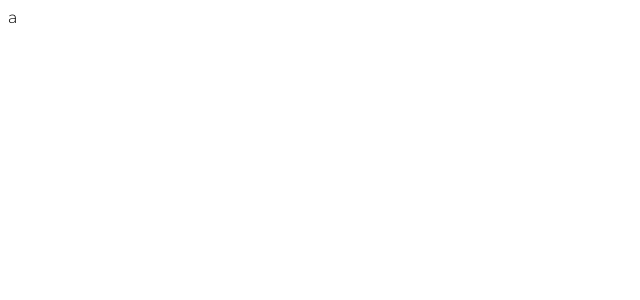
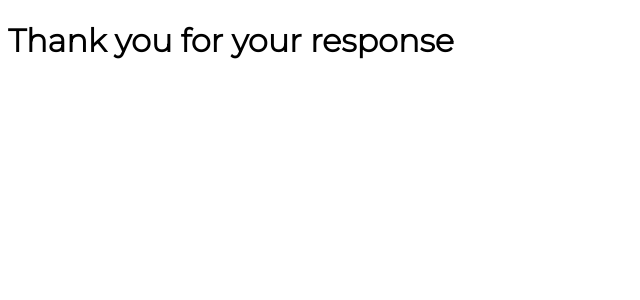
Before and after one commit to LucasNarZ/Form, a Next.js app in the folder form/: page /finish in a window 1280 px wide. Shown: the top 300 px of the page, without its empty margins (0-640 px from the left). Built offline with nearby package versions, Linux system fonts and the light colour scheme.

Commit message:
finishing the finish section

```diff
--- a/form/src/app/finish/page.tsx
+++ b/form/src/app/finish/page.tsx
@@ -1,9 +1,11 @@
 import React from "react"
+
+
 
 export default function Finish(){
     return(
-        <React.Fragment>
-            a
-        </React.Fragment>
+        <div className="bg-white w-screen h-screen flex items-center justify-center">
+            <h1 className="text-center text-4xl">Thank you for your response</h1>
+        </div>
     )
 }
```
